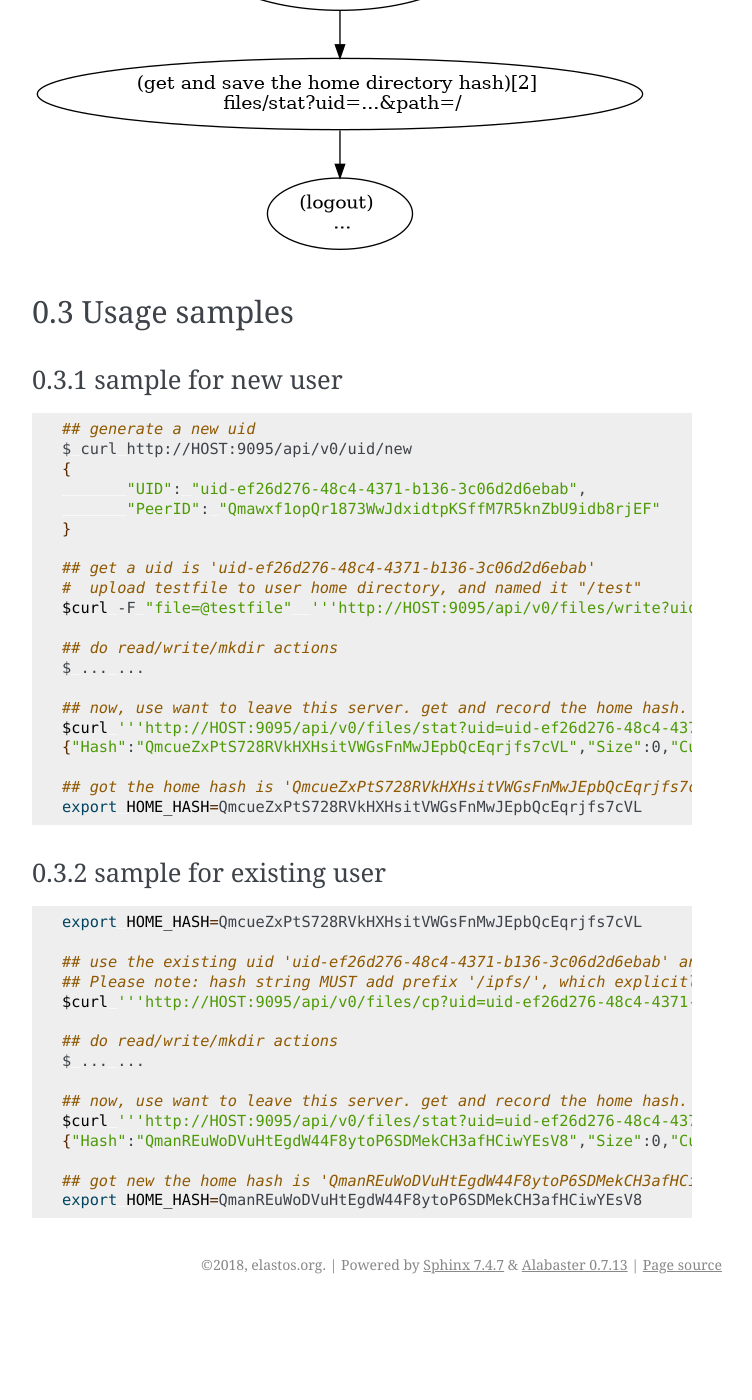
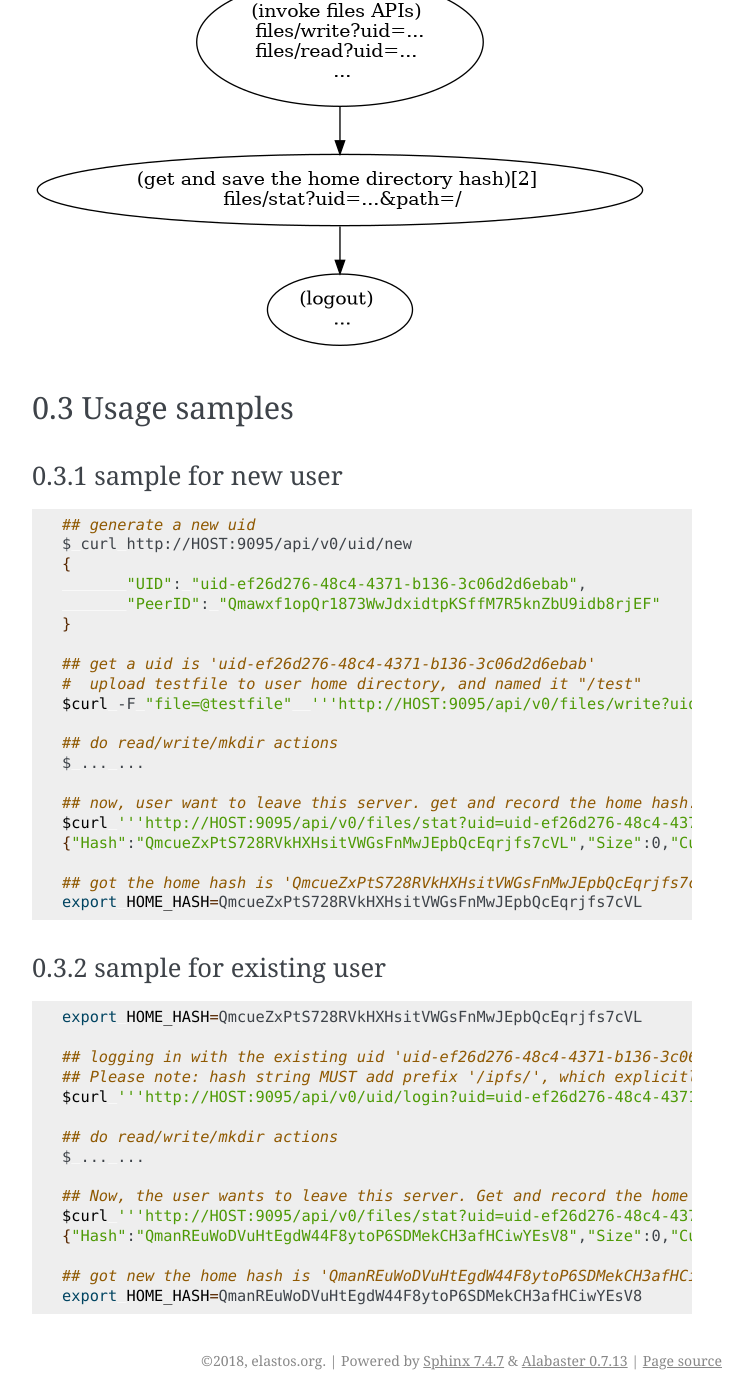
Before and after one commit to elastos/Elastos.Hive.DevDocs, a Sphinx documentation site: the page built from manual/source/files-sample.rst, in a window 1280 px wide and 1400 px high, scrolled down 1542 px. Shown: the whole window, without its empty margins (388-1140 px from the left). Built offline with Sphinx 7.4.7, drawn with Linux system fonts in a browser that asks for light colours; before the commit the page ends 2846 px from its top, so only the background shows below that; some of the changed text lies outside the part shown.

Commit message:
add comments for uid/login API.
Signed-off-by: Yi Wang <wangyi@storswoft.com>

```diff
--- a/manual/source/files-sample.rst
+++ b/manual/source/files-sample.rst
@@ -51,10 +51,12 @@ procedure for new user
 procedure for existing user
 ----------------------------
 
+For existing users, before they use the 'files API', they need to invoke 'uid/login' API, This API requires to provide two parameters: uid and home HASH. Otherwise, his/her home directory should be scratched state.
+
 .. graphviz::
 
     digraph {
-      "(refresh uid home directory)[3] \n files/cp?uid=...&src=HASH&dst=/" ->
+      "(login) \n uid/login?uid=...&hash=..." ->
       "(invoke files APIs) \n files/write?uid=... \nfiles/read?uid=... \n ..." ->
       "(get and save the home directory hash)[2] \n files/stat?uid=...&path=/" ->
       "(logout) \n ...";
@@ -84,7 +86,7 @@ sample for new user
    ## do read/write/mkdir actions
    $ ... ...
 
-   ## now, use want to leave this server. get and record the home hash.
+   ## now, user want to leave this server. get and record the home hash.
    $curl '''http://HOST:9095/api/v0/files/stat?uid=uid-ef26d276-48c4-4371-b136-3c06d2d6ebab&path=/'''
    {"Hash":"QmcueZxPtS728RVkHXHsitVWGsFnMwJEpbQcEqrjfs7cVL","Size":0,"CumulativeSize":10141,"Blocks":1,"Type":"directory","WithLocality":false,"Local":false,"SizeLocal":0}
 
@@ -100,16 +102,16 @@ sample for existing user
 
    export HOME_HASH=QmcueZxPtS728RVkHXHsitVWGsFnMwJEpbQcEqrjfs7cVL
 
-   ## use the existing uid 'uid-ef26d276-48c4-4371-b136-3c06d2d6ebab' and copy previous data to current server
+   ## logging in with the existing uid 'uid-ef26d276-48c4-4371-b136-3c06d2d6ebab' and recover previous data to current host
    ## Please note: hash string MUST add prefix '/ipfs/', which explicitly set the source path is s IPFS object.
-   $curl '''http://HOST:9095/api/v0/files/cp?uid=uid-ef26d276-48c4-4371-b136-3c06d2d6ebab&source=/ipfs/QmcueZxPtS728RVkHXHsitVWGsFnMwJEpbQcEqrjfs7cVL&dest=/'''
+   $curl '''http://HOST:9095/api/v0/uid/login?uid=uid-ef26d276-48c4-4371-b136-3c06d2d6ebab&hash=/ipfs/QmcueZxPtS728RVkHXHsitVWGsFnMwJEpbQcEqrjfs7cVL'''
 
    ## do read/write/mkdir actions
    $ ... ...
 
-   ## now, use want to leave this server. get and record the home hash.
+   ## Now, the user wants to leave this server. Get and record the home hash.
    $curl '''http://HOST:9095/api/v0/files/stat?uid=uid-ef26d276-48c4-4371-b136-3c06d2d6ebab&path=/'''
    {"Hash":"QmanREuWoDVuHtEgdW44F8ytoP6SDMekCH3afHCiwYEsV8","Size":0,"CumulativeSize":10141,"Blocks":1,"Type":"directory","WithLocality":false,"Local":false,"SizeLocal":0}
 
-   ## got new the home hash is 'QmanREuWoDVuHtEgdW44F8ytoP6SDMekCH3afHCiwYEsV8', and save it
+   ## got new the home hash is 'QmanREuWoDVuHtEgdW44F8ytoP6SDMekCH3afHCiwYEsV8', and save it.
    export HOME_HASH=QmanREuWoDVuHtEgdW44F8ytoP6SDMekCH3afHCiwYEsV8
```
Also changed, not shown: other parts of manual/source/files-sample.rst (+4 -4 lines), manual/source/api.rst (+56 -1 lines).
